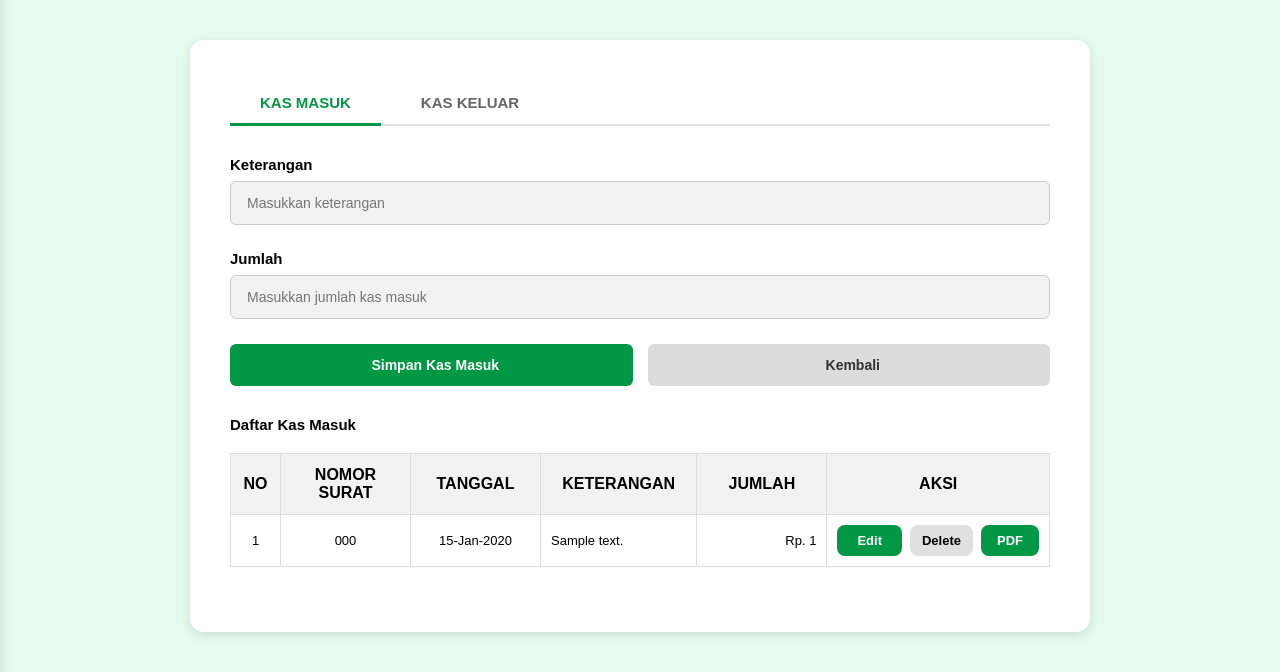
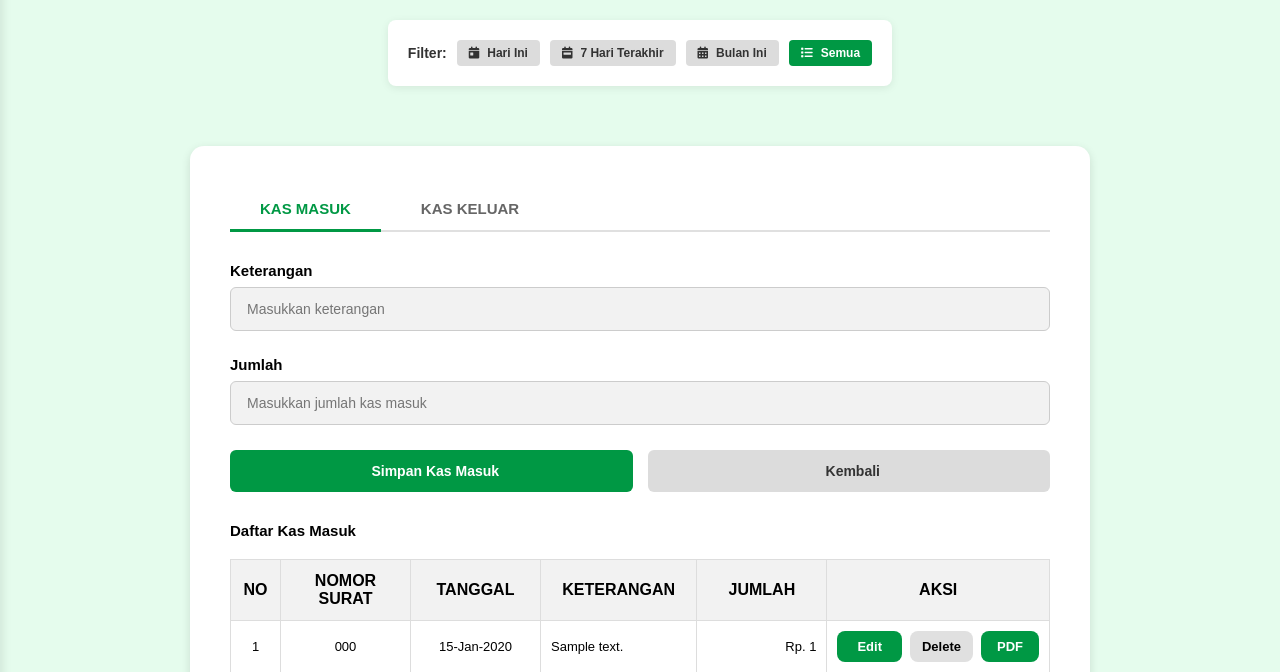
Before and after one commit to Andrea-naa/cashier-project, a PHP site: page /kas_transaksi.php in a window 1280 px wide. Shown: the part 81-753 px from the top of the page. Run offline with PHP 8.4, Linux system fonts and the light colour scheme; a user stored in the database is signed in; tables that the repository leaves empty hold one stand-in row (values such as "Sample post").

Commit message:
betulin tabel di kas_transaksi.php dan untuk filter nya juga

```diff
--- a/kas_keluar.php
+++ b/kas_keluar.php
@@ -8,6 +8,7 @@ $user_id = $_SESSION['user_id'];
 $username = $_SESSION['username'];
 $nama_lengkap = $_SESSION['nama_lengkap'];
 $role = $_SESSION['role'] ?? 'Kasir';
+
 // bagian filter data tanggal transaksi
 $filter = isset($_GET['filter']) ? $_GET['filter'] : 'all';
 $date_condition = '';
@@ -25,6 +26,7 @@ switch($filter) {
     default:
         $date_condition = '';
 }
+
 $success_message = '';
 $edit_mode = false;
 $edit_data = [];
--- a/kas_transaksi.php
+++ b/kas_transaksi.php
@@ -7,6 +7,24 @@ $user_id = $_SESSION['user_id'];
 $username = $_SESSION['username'];
 $nama_lengkap = $_SESSION['nama_lengkap'];
 $role = $_SESSION['role'] ?? 'Kasir';
+
+// bagian filter tanggal transaksi
+$filter = isset($_GET['filter']) ? $_GET['filter'] : 'all';
+$date_condition = '';
+
+switch($filter) {
+    case 'today':
+        $date_condition = " AND DATE(tanggal_transaksi) = CURDATE()";
+        break;
+    case '7days':
+        $date_condition = " AND DATE(tanggal_transaksi) >= DATE_SUB(CURDATE(), INTERVAL 7 DAY)";
+        break;
+    case 'month':
+        $date_condition = " AND MONTH(tanggal_transaksi) = MONTH(CURDATE()) AND YEAR(tanggal_transaksi) = YEAR(CURDATE())";
+        break;
+    default:
+        $date_condition = '';
+}
 
 $success_message = '';
 $edit_mode = false;
@@ -116,22 +134,22 @@ if (isset($_GET['success'])) {
 
 // ngambil data kas masuk
 $data_kas_masuk = [];
-$res = mysqli_query($conn, "SELECT * FROM transaksi WHERE jenis_transaksi = 'kas_terima' ORDER BY tanggal_transaksi DESC");
-if ($res) {
-    while ($r = mysqli_fetch_assoc($res)) {
+$res_masuk = mysqli_query($conn, "SELECT * FROM transaksi WHERE jenis_transaksi = 'kas_terima' $date_condition ORDER BY tanggal_transaksi DESC");
+if ($res_masuk) {
+    while ($r = mysqli_fetch_assoc($res_masuk)) {
         $data_kas_masuk[] = $r;
     }
-    mysqli_free_result($res);
+    mysqli_free_result($res_masuk);
 }
 
 // ngambil data kas keluar
 $data_kas_keluar = [];
-$res = mysqli_query($conn, "SELECT * FROM transaksi WHERE jenis_transaksi = 'kas_keluar' ORDER BY tanggal_transaksi DESC");
-if ($res) {
-    while ($r = mysqli_fetch_assoc($res)) {
+$res_keluar = mysqli_query($conn, "SELECT * FROM transaksi WHERE jenis_transaksi = 'kas_keluar' $date_condition ORDER BY tanggal_transaksi DESC");
+if ($res_keluar) {
+    while ($r = mysqli_fetch_assoc($res_keluar)) {
         $data_kas_keluar[] = $r;
     }
-    mysqli_free_result($res);
+    mysqli_free_result($res_keluar);
 }
 ?>
 <!DOCTYPE html>
@@ -340,6 +358,33 @@ if ($res) {
             flex-direction: column;
         }
 
+        /* Filter Section */
+        .filter-container {
+            max-width: 860px;
+            margin: 20px auto 20px;
+            background: white;
+            padding: 20px;
+            border-radius: 8px;
+            box-shadow: 0 2px 8px rgba(0,0,0,0.08);
+        }
+        .filter-wrapper {
+            display: flex;
+            gap: 10px;
+            flex-wrap: wrap;
+            align-items: center;
+        }
+        .filter-label {
+            font-weight: 600;
+            color: #333;
+            font-size: 14px;
+        }
+        .btn-filter {
+            flex: none;
+            padding: 8px 16px;
+            display: inline-flex;
+            align-items: center;
+            gap: 6px;
+        }
         .alert {
             max-width: 860px;
             margin: 20px auto 0;
@@ -709,6 +754,16 @@ if ($res) {
                 left: -100%;
             }
 
+            .filter-wrapper {
+                flex-direction: column;
+                align-items: stretch;
+            }
+
+            .filter-wrapper .btn-filter {
+                width: 100%;
+                justify-content: center;
+            }
+
             .tab-container {
                 overflow-x: auto;
             }
@@ -763,7 +818,30 @@ if ($res) {
             </div>
         </div>
 
-        <div class="content-wrapper">
+    <!-- Filter Section -->
+    <div class="content-wrapper">
+        <div class="filter-container">
+            <div class="filter-wrapper">
+                <span class="filter-label">Filter:</span>
+                <a href="kas_masuk.php?filter=today<?php echo $edit_mode ? '&edit='.$edit_data['id'] : ''; ?>"
+                    class="btn btn-filter btn-sm <?php echo $filter === 'today' ? 'btn-primary' : 'btn-secondary'; ?>">
+                    <i class="fas fa-calendar-day"></i> Hari Ini
+                </a>
+                <a href="kas_masuk.php?filter=7days<?php echo $edit_mode ? '&edit='.$edit_data['id'] : ''; ?>"
+                    class="btn btn-filter btn-sm <?php echo $filter === '7days' ? 'btn-primary' : 'btn-secondary'; ?>">
+                    <i class="fas fa-calendar-week"></i> 7 Hari Terakhir
+                </a>
+                <a href="kas_masuk.php?filter=month<?php echo $edit_mode ? '&edit='.$edit_data['id'] : ''; ?>"
+                    class="btn btn-filter btn-sm <?php echo $filter === 'month' ? 'btn-primary' : 'btn-secondary'; ?>">
+                    <i class="fas fa-calendar-alt"></i> Bulan Ini
+                </a>
+                 <a href="kas_masuk.php<?php echo $edit_mode ? '?edit='.$edit_data['id'] : ''; ?>"
+                    class="btn btn-filter btn-sm <?php echo $filter === 'all' ? 'btn-primary' : 'btn-secondary'; ?>">
+                    <i class="fas fa-list"></i> Semua
+                </a>
+            </div>
+        </div>
+
             <?php if ($success_message): ?>
                 <?php echo $success_message; ?>
             <?php endif; ?>
```
